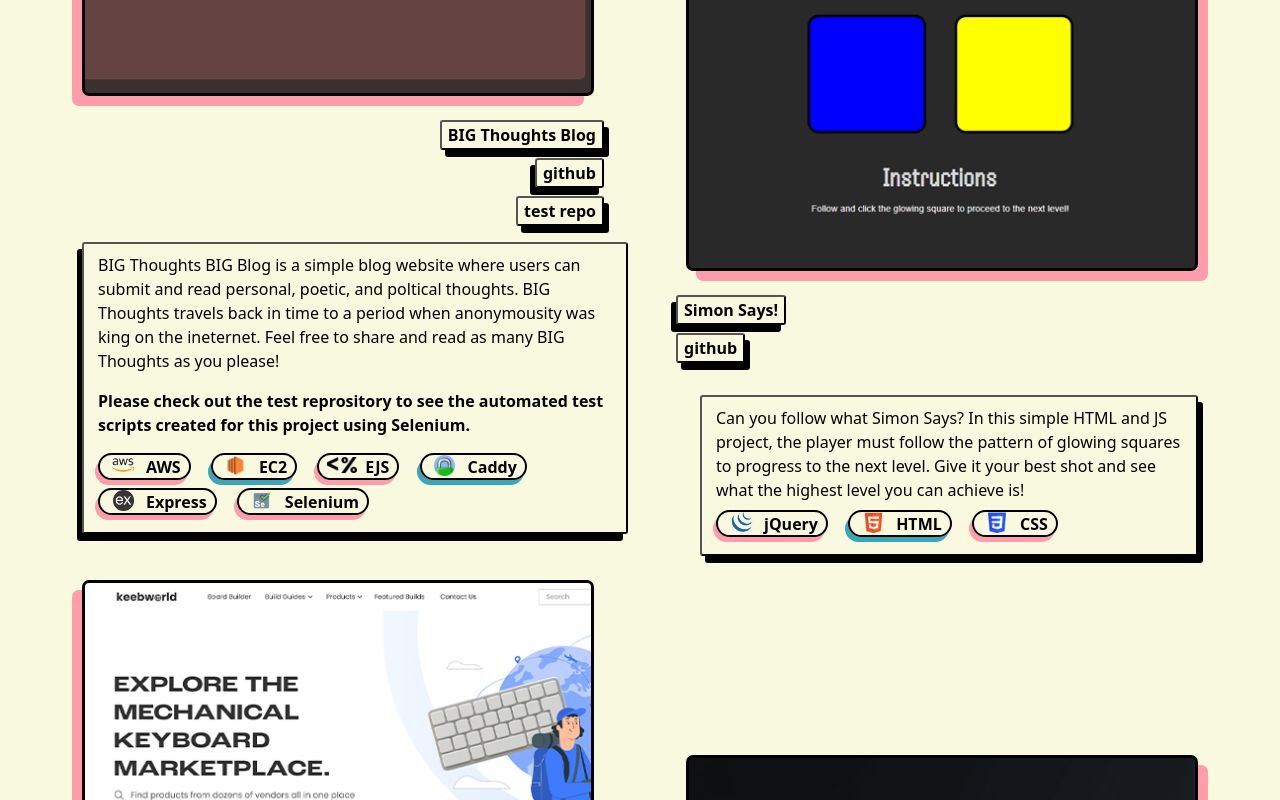
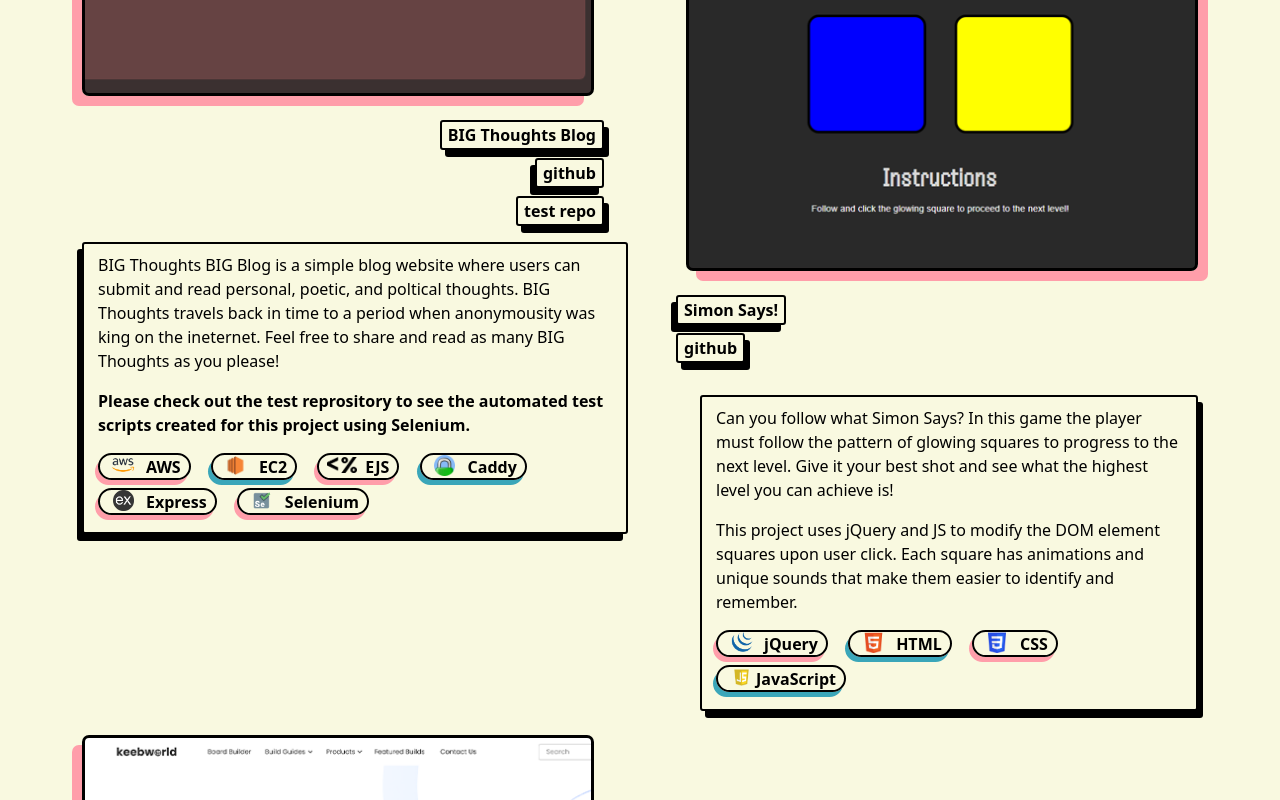
Before and after one commit to speedx77/ryan-burnett-portfolio, a website: page public/index.html in a window 1280 px wide. Shown: the part 1240-2040 px from the top of the page. Drawn offline with nearby package versions, Linux system fonts and the light colour scheme.

Commit message:
add to simon says and fix for styling

```diff
--- a/public/index.html
+++ b/public/index.html
@@ -199,7 +199,8 @@
 
                     <div class="flex-wrap my-2">
 
-                      <div class="mx-2 mb-2">Can you follow what Simon Says? In this simple HTML and JS project, the player must follow the pattern of glowing squares to progress to the next level. Give it your best shot and see what the highest level you can achieve is!
+                      <div class="mx-2 mb-2"> <p>Can you follow what Simon Says? In this game the player must follow the pattern of glowing squares to progress to the next level. Give it your best shot and see what the highest level you can achieve is!</p>
+                        <p>This project uses jQuery and JS to modify the DOM element squares upon user click. Each square has animations and unique sounds that make them easier to identify and remember.</p>
                       </div>
 
 
@@ -218,6 +219,11 @@
                         <div class="skill-pill-odd mb-2 mx-2 d-inline-flex">
                           <div class="skill-pill-image ms-sm-2" style="background-image: url('./assets/skill_pills/css.png');"></div>
                           <a href="https://developer.mozilla.org/en-US/docs/Web/CSS" class="skill-pill-links mx-2"><strong>CSS</strong></a>
+                        </div>
+
+                        <div class="skill-pill-even mb-2 mx-2 d-inline-flex">
+                          <div class="skill-pill-image ms-sm-2" style="background-image: url('./assets/skill_pills/javascript.png');"></div>
+                          <a href="https://www.javascript.com/" class="skill-pill-links me-2"><strong>JavaScript</strong></a>
                         </div>
 
                     </div>
--- a/public/styles/main.css
+++ b/public/styles/main.css
@@ -19,9 +19,11 @@ body, html {
 }
 
 
+
 .link-button {
     padding: 1px 6px;
-    border: 2px outset buttonborder;
+    /* border: 2px outset buttonborder; */
+    border: 2px solid black;
     border-radius: 3px;
     color: buttontext;
     background-color: #F9F9E0;
@@ -35,7 +37,7 @@ body, html {
 
 .link-button-right {
     padding: 1px 6px;
-    border: 2px outset buttonborder;
+    border: 2px solid black;
     border-radius: 3px;
     color: buttontext;
     background-color: #F9F9E0;
@@ -332,7 +334,6 @@ footer {
 
 
 
-
   @media (min-width: 531px) {
 
 
@@ -389,6 +390,23 @@ footer {
 
 
 }
+
+
+.engineering-card-left:hover {
+    box-shadow: #3AA6B9 -5px 5px;
+
+}
+
+.engineering-card-right:hover {
+    box-shadow: #3AA6B9 5px 5px;
+
+}
+
+#keeb:hover {
+    box-shadow: #3AA6B9 5px 5px;
+
+}
+
 
 
 #bigthoughts {
```
